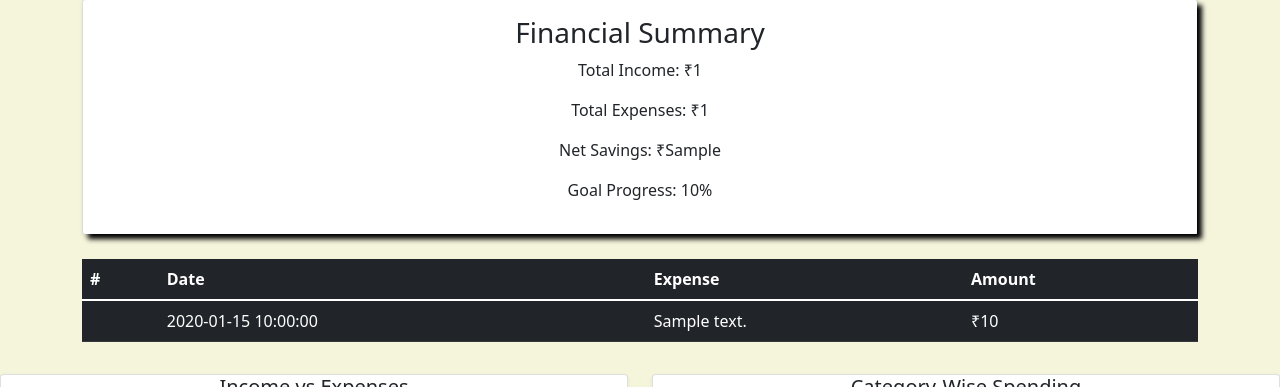
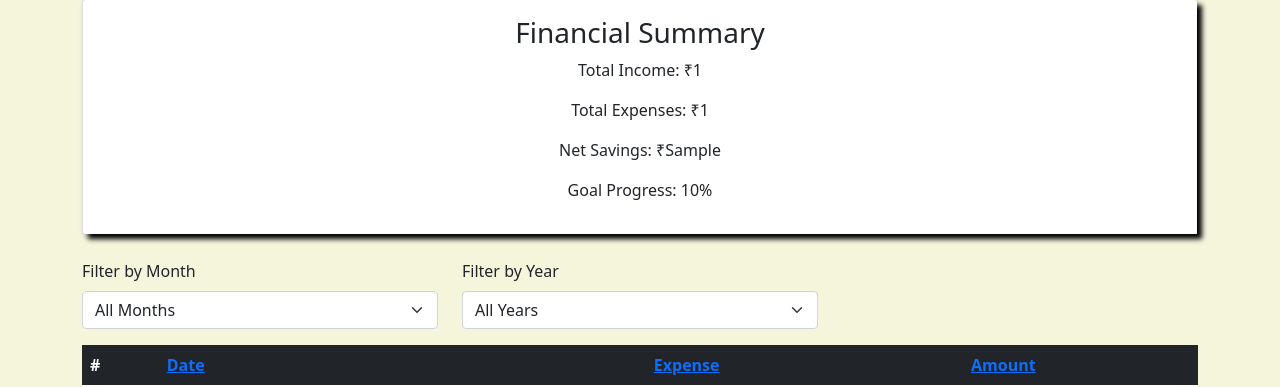
Before and after one commit to Haadikp/FinanceManager, a Flask app: template Personal Finance Management System/templates/analysis.html in a window 1280 px wide. Shown: the part 95-482 px from the top of the page. Run offline with Flask 3, Linux system fonts and the light colour scheme; the template is opened without the code that fills it: most values are stand-ins (such as "Sample title", 1, 10 or a date in 2020).

Commit message:
Added filtering option

```diff
--- a/Personal Finance Management System/main.py
+++ b/Personal Finance Management System/main.py
@@ -7,6 +7,7 @@ import warnings
 from datetime import datetime
 from datetime import timedelta
 import bcrypt
+import numpy as np
 import pandas as pd
 import pdfkit
 import pymysql
@@ -444,17 +445,50 @@ def get_finance_data(user_id):
 
 @app.route('/analysis', defaults={'page': 1})
 @app.route('/analysis/page/<int:page>')
-def analysis(page):  # Add the page parameter here
+def analysis(page):
     user_id = session.get('user_id')
     user_name = session.get('user_name')
     items_per_page = 10  # Number of items to display per page
+
+    # Get filter and sort parameters from request
+    selected_month = request.args.get('month')
+    selected_year = request.args.get('year')
+    sort_column = request.args.get('sort', 'date')
+    sort_direction = request.args.get('direction', 'asc')  # Default sorting is ascending
 
     try:
         # Fetch income and expense data using the provided function
         income_data, expense_data = get_finance_data(user_id)
 
-        total_income = sum([item['amount'] for item in income_data])
-        total_expenses = sum([item['amount'] for item in expense_data])
+        # Convert the expense and income data to pandas DataFrames for easier manipulation
+        df_income = pd.DataFrame(income_data)
+        df_expense = pd.DataFrame(expense_data)
+
+        # Apply filters for month and year
+        if selected_month or selected_year:
+            if 'date' in df_income.columns:
+                df_income['date'] = pd.to_datetime(df_income['date'])
+            if 'date' in df_expense.columns:
+                df_expense['date'] = pd.to_datetime(df_expense['date'])
+
+            if selected_month:
+                df_income = df_income[df_income['date'].dt.month == int(selected_month)]
+                df_expense = df_expense[df_expense['date'].dt.month == int(selected_month)]
+            if selected_year:
+                df_income = df_income[df_income['date'].dt.year == int(selected_year)]
+                df_expense = df_expense[df_expense['date'].dt.year == int(selected_year)]
+
+        # Apply sorting
+        if sort_column in ['date', 'pdescription', 'amount']:
+            df_expense = df_expense.sort_values(by=sort_column, ascending=(sort_direction == 'asc'))
+
+        # Convert pandas int64 to native Python int to avoid serialization issues
+        df_expense['amount'] = df_expense['amount'].astype(float)
+        df_income['amount'] = df_income['amount'].astype(float)
+
+        # Calculate total income and expenses
+        total_income = df_income['amount'].sum() if not df_income.empty else 0
+        total_expenses = df_expense['amount'].sum() if not df_expense.empty else 0
         net_savings = total_income - total_expenses
         goal_progress = (net_savings / total_income) * 100 if total_income > 0 else 0
 
@@ -468,7 +502,6 @@ def analysis(page):  # Add the page parameter here
         }
 
         # Prepare data for stack bar chart (expenses by category)
-        df_expense = pd.DataFrame(expense_data)
         if not df_expense.empty and 'pdescription' in df_expense.columns:
             pdescription_expenses = df_expense.groupby('pdescription')['amount'].sum().reset_index()
             stack_bar_data = {
@@ -483,7 +516,6 @@ def analysis(page):  # Add the page parameter here
             stack_bar_data = None
 
         # Prepare income trend line chart data
-        df_income = pd.DataFrame(income_data)
         if not df_income.empty and 'date' in df_income.columns:
             df_income['date'] = pd.to_datetime(df_income['date'])
             df_income = df_income.sort_values('date')
@@ -516,11 +548,13 @@ def analysis(page):  # Add the page parameter here
             expense_trend_data = None
 
         # Pagination for transactions table
-        total_items = len(expense_data)
+        total_items = len(df_expense)
         total_pages = math.ceil(total_items / items_per_page)
-        paginated_expenses = expense_data[(page - 1) * items_per_page:page * items_per_page]
+        paginated_expenses = df_expense.iloc[(page - 1) * items_per_page:page * items_per_page].to_dict(orient='records')
 
-        print(f"Page: {page}")
+        # Prepare data for month and year filters
+        months = list(range(1, 13))  # January to December
+        years = sorted(df_expense['date'].dt.year.unique()) if not df_expense.empty else []
 
         return render_template('analysis.html',
                                user_name=user_name,
@@ -535,8 +569,14 @@ def analysis(page):  # Add the page parameter here
                                table_data=paginated_expenses,
                                current_page=page,  # pass 'page' instead of 'current_page'
                                total_pages=total_pages,
-                               df_size=len(expense_data),
+                               df_size=total_items,
+                               months=months,
+                               years=years,
+                               selected_month=selected_month,
+                               selected_year=selected_year,
                                per_page=items_per_page,
+                               sort_column=sort_column,
+                               sort_direction=sort_direction,
                                page=page)
 
     except Exception as e:
--- a/Personal Finance Management System/templates/analysis.html
+++ b/Personal Finance Management System/templates/analysis.html
@@ -1,14 +1,17 @@
 <!DOCTYPE html>
 <html lang="en">
+
 <head>
     <meta charset="utf-8">
     <meta name="viewport" content="width=device-width, initial-scale=1, shrink-to-fit=no">
     <link rel="stylesheet" type="text/css" href="{{ url_for('static', filename='css/style.css') }}">
-    <link href="https://cdn.jsdelivr.net/npm/bootstrap@5.1.3/dist/css/bootstrap.min.css" rel="stylesheet" crossorigin="anonymous">
+    <link href="https://cdn.jsdelivr.net/npm/bootstrap@5.1.3/dist/css/bootstrap.min.css" rel="stylesheet"
+        crossorigin="anonymous">
     <script src="https://cdn.jsdelivr.net/npm/chart.js"></script>
 
     <title>Personal Finance Management System - Analysis</title>
 </head>
+
 <body class="page-bg">
     <nav class="navbar bg-nav">
         <a href="/" class="navbar-brand text-light">Personal Finance Management System</a>
@@ -33,6 +36,28 @@
             </div>
         </div>
 
+        <!-- Filters -->
+        <div class="row mb-3">
+            <div class="col-md-4">
+                <label for="monthFilter" class="form-label">Filter by Month</label>
+                <select class="form-select" id="monthFilter" onchange="applyFilters()">
+                    <option value="">All Months</option>
+                    {% for month in months %}
+                    <option value="{{ month }}" {% if selected_month == month %}selected{% endif %}>{{ month }}</option>
+                    {% endfor %}
+                </select>
+            </div>
+            <div class="col-md-4">
+                <label for="yearFilter" class="form-label">Filter by Year</label>
+                <select class="form-select" id="yearFilter" onchange="applyFilters()">
+                    <option value="">All Years</option>
+                    {% for year in years %}
+                    <option value="{{ year }}" {% if selected_year == year %}selected{% endif %}>{{ year }}</option>
+                    {% endfor %}
+                </select>
+            </div>
+        </div>
+
         <!-- Transaction Table -->
         <div class="row">
             <div class="col-md-12">
@@ -40,10 +65,15 @@
                     <thead>
                         <tr>
                             <th scope="col">#</th>
-                    <th scope="col">Date</th>
-                    <th scope="col">Expense</th>
-                    <th scope="col">Amount</th>
-<!--                    <th scope="col">Note</th>-->
+                            <th scope="col">
+                                <a href="#" onclick="sortTable('date')">Date</a>
+                            </th>
+                            <th scope="col">
+                                <a href="#" onclick="sortTable('pdescription')">Expense</a>
+                            </th>
+                            <th scope="col">
+                                <a href="#" onclick="sortTable('amount')">Amount</a>
+                            </th>
                         </tr>
                     </thead>
                     <tbody>
@@ -53,7 +83,6 @@
                             <td>{{ row['date'] }}</td>
                             <td>{{ row['pdescription'] }}</td>
                             <td>₹{{ row['amount'] }}</td>
-<!--                    <td>{{ row['note'] }}</td>-->
                         </tr>
                         {% endfor %}
                     </tbody>
@@ -82,45 +111,18 @@
             </div>
         </div>
 
-
         {% if df_size == 0 %}
         <div>
             <h3>No records found, seems you are a new user</h3>
         </div>
         {% endif %}
 
-
-        <!-- Pagination Controls -->
-        <nav aria-label="Page navigation">
-            <ul class="pagination justify-content-center">
-                {% if current_page > 1 %}
-                <li class="page-item">
-                    <a class="page-link" href="{{ url_for('analysis', page=page-1) }}">Previous</a>
-                </li>
-                {% endif %}
-
-                {% for p in range(1, (df_size // per_page) + 2) %}
-                <li class="page-item {% if p == page %}active{% endif %}">
-                    <a class="page-link" href="{{ url_for('analysis', page=p) }}">{{ p }}</a>
-                </li>
-                {% endfor %}
-
-                {% if current_page < (df_size // per_page) + 1 %}
-                <li class="page-item">
-                    <a class="page-link" href="{{ url_for('analysis', page=page+1) }}">Next</a>
-                </li>
-                {% endif %}
-            </ul>
-        </nav>
-
-    </div>
-
+        <!-- Charts Section -->
         <div class="row">
             <div class="col-md-6 mb-4">
                 <div class="card shadow-sm text-center">
                     <h5>Income vs Expenses</h5>
                     <div class="card-body chart-container">
-
                         <canvas id="incomeExpenseChart"></canvas>
                     </div>
                 </div>
@@ -156,7 +158,31 @@
     </div>
 
     <script>
-    // Income vs Expenses Pie Chart
+         // Filtering functionality
+        function applyFilters() {
+            const month = document.getElementById('monthFilter').value;
+            const year = document.getElementById('yearFilter').value;
+            window.location.href = `/analysis?month=${month}&year=${year}`;
+        }
+
+       // Sorting functionality
+let sortDirection = true;  // true for ascending, false for descending
+function sortTable(column) {
+    const direction = sortDirection ? 'asc' : 'desc';
+    const urlParams = new URLSearchParams(window.location.search);
+
+    // Maintain current filters when sorting
+    const month = urlParams.get('month') || '';
+    const year = urlParams.get('year') || '';
+
+    // Redirect with the sort and filter parameters
+    window.location.href = `/analysis?sort=${column}&direction=${direction}&month=${month}&year=${year}`;
+
+    sortDirection = !sortDirection;  // Toggle direction for the next click
+}
+
+
+        // Chart.js for various charts
         var pieCtx = document.getElementById('incomeExpenseChart').getContext('2d');
         if ({{ pie_data | tojson | safe }}.datasets && {{ pie_data | tojson | safe }}.datasets.length > 0) {
             new Chart(pieCtx, {
@@ -165,7 +191,6 @@
             });
         }
 
-    // Category-Wise Spending Bar Chart
         var barCtx = document.getElementById('categorySpendingChart').getContext('2d');
         if ({{ stack_bar_data | tojson | safe }} && {{ stack_bar_data | tojson | safe }}.datasets.length > 0) {
             new Chart(barCtx, {
@@ -174,7 +199,6 @@
             });
         }
 
-    // Expense Trends Line Chart
         var expenseTrendCtx = document.getElementById('expenseTrendChart').getContext('2d');
         if ({{ expense_trend_data | tojson | safe }} && {{ expense_trend_data | tojson | safe }}.datasets.length > 0) {
             new Chart(expenseTrendCtx, {
@@ -183,7 +207,6 @@
             });
         }
 
-    // Income Trend Over Time
         var incomeTrendCtx = document.getElementById('incomeTrendChart').getContext('2d');
         if ({{ line_graph_data | tojson | safe }} && {{ line_graph_data | tojson | safe }}.datasets.length > 0) {
             new Chart(incomeTrendCtx, {
@@ -195,5 +218,7 @@
 
     <script src="https://code.jquery.com/jquery-3.3.1.slim.min.js" crossorigin="anonymous"></script>
     <script src="https://cdn.jsdelivr.net/npm/bootstrap@5.1.3/dist/js/bootstrap.bundle.min.js" crossorigin="anonymous"></script>
+
 </body>
+
 </html>
```
Lines whose indentation alone changed are shown as unchanged.
